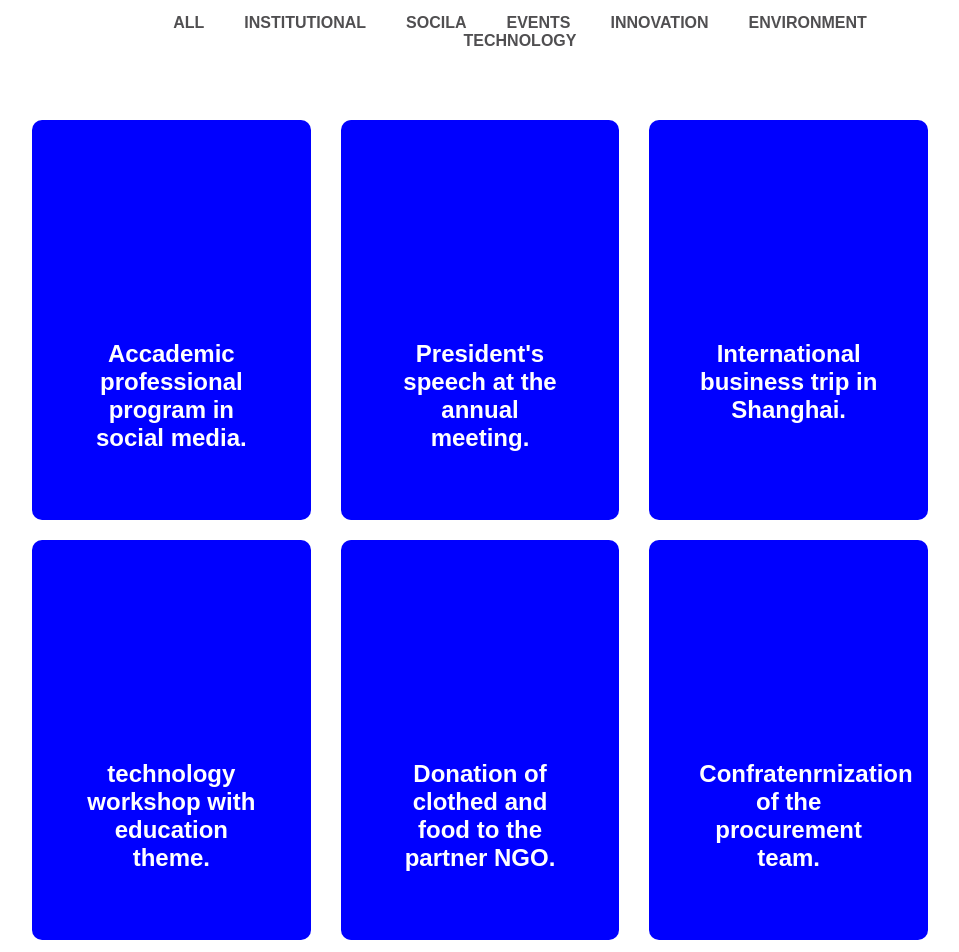
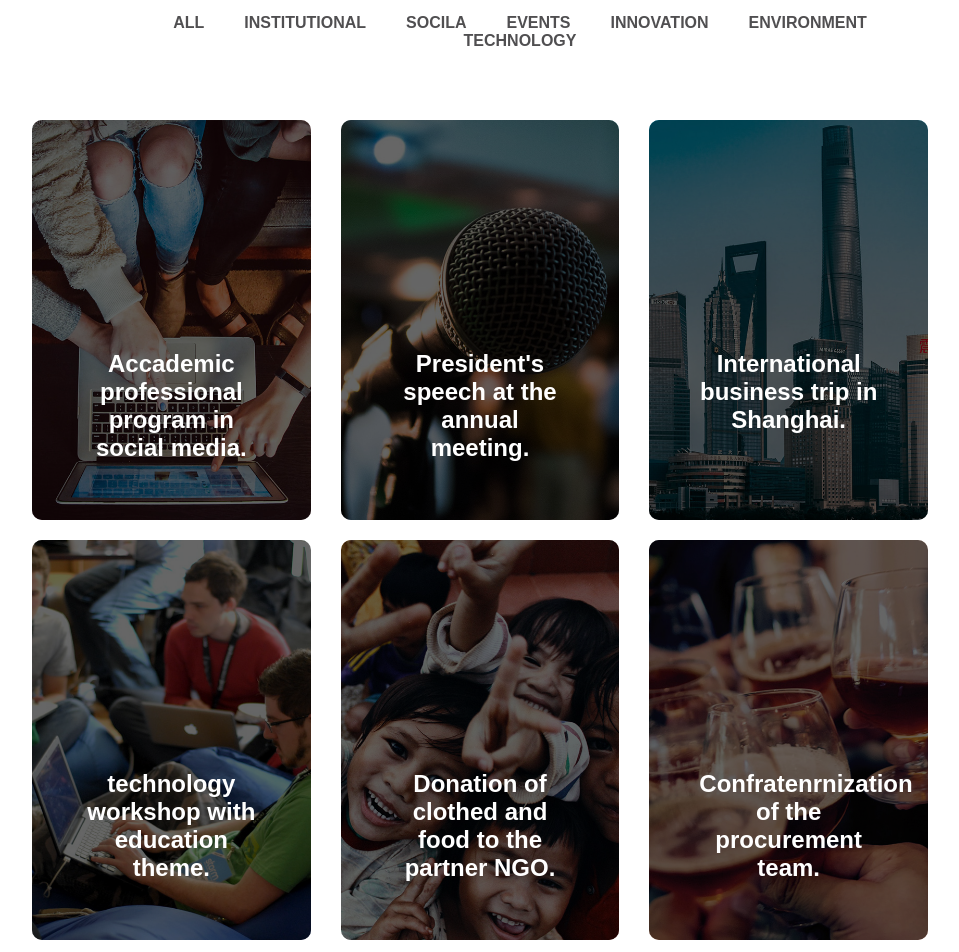
Before and after one commit to IvanRusso91/proj-html-vuejs, a Vue app: page / in a window 1280 px wide. Shown: the part 3780-4732 px from the top of the page, without its empty margins (160-1119 px from the left). Built offline with nearby package versions, Linux system fonts and the light colour scheme.

Commit message:
fixato alcuni componenti

```diff
--- a/src/components/ProjectsComp.vue
+++ b/src/components/ProjectsComp.vue
@@ -16,19 +16,23 @@
       </nav>
 
       <div class="box-cards">
-      <div v-for="(item, index) in books" :key="`i${index}  `"   class="card" id="c-up">
+
+         <!--Card ciclate  -->
+        <div v-for="(item, index) in books" :key="`i${index}  `"   class="card" id="c-up" :style="{
+          'background-image': `url(${item.image})`}">
+          <div class="velo">
 
             <div class="up">
-
               <dir>
                 <i :class= 'item.arr'></i>
               </dir>
-
             </div>
 
             <div class="down">
               <h2>{{item.text}}.</h2>
               <p>{{item.down}}</p>
+            </div>
+
           </div>
         </div>
       </div>
@@ -44,37 +48,37 @@ export default {
       books:[
         {
           arr:'fa-solid fa-arrow-right',
-          image: '../assets/img/project-1.png',
+          image: require('../assets/img/project-1.jpg'),
           text: 'Accademic professional program in social media',
           down: 'Lorem ipsum dolor sit amet consectetur     adipisicing elit.',
         },
         {
           arr:'fa-solid fa-arrow-right',
-          image:'../assets/img/project-2.jpg',
+          image: require('../assets/img/project-2.jpg'),
           text: "President's speech at the annual meeting",
           down: 'Lorem ipsum dolor sit amet consectetur     adipisicing elit.',
         },
         {
           arr:'fa-solid fa-arrow-right',
-          image:'../assets/img/project-3.jpg',
+          image: require('../assets/img/project-3.jpg'),
           text: 'International business trip in Shanghai',
           down: 'Lorem ipsum dolor sit amet consectetur     adipisicing elit.',
         },
         {
           arr:'fa-solid fa-arrow-right',
-          image:'../assets/img/project-4.jpg',
+          image: require('../assets/img/project-4.jpg'),
           text: 'technology workshop with education theme',
           down: 'Lorem ipsum dolor sit amet consectetur     adipisicing elit.',
         },
         {
           arr:'fa-solid fa-arrow-right',
-          image:'../assets/img/project-5.jpg',
+          image: require('../assets/img/project-5.jpg'),
           text: 'Donation of clothed and food to the partner NGO',
           down: 'Lorem ipsum dolor sit amet consectetur     adipisicing elit.',
         },
         {
           arr:'fa-solid fa-arrow-right',
-          image:'../assets/img/project-6.jpg',
+          image: require('../assets/img/project-6.jpg'),
           text: 'Confratenrnization of the procurement team',
           down: 'Lorem ipsum dolor sit amet consectetur     adipisicing elit.',
         },
@@ -141,12 +145,25 @@ export default {
       border-radius: 10px;
       height: 400px;
       margin-top: 20px;
-      background-color: blue;
       transition: 1s;
+      background-position: center;
+      background-size: cover;
+      position: relative;
+
       &:hover{
         transform: translateY(-15px);
         box-shadow: 0px 10px 8px gray;
       }
+
+      .velo{
+        position: absolute;
+        background-color: rgba(0,0,0,0.6);
+        width: 100%;
+        top:0;
+        left: 0;
+        height: 100%;
+        padding: 50px;
+        border-radius: 10px;
 
         .up{
           color: $bL-color;
@@ -170,7 +187,7 @@ export default {
           }
         }
         .down{
-        margin-top: 170px;
+          margin-top: 180px;
           h2{
             font-size: 1.5rem;
             margin-bottom: 10px ;
@@ -183,6 +200,8 @@ export default {
           }
         }
       }
+
+    }
   }
 
 }
--- a/src/components/ServicesComp.vue
+++ b/src/components/ServicesComp.vue
@@ -14,6 +14,9 @@
 
     </div>
     <div class="container box-cards">
+
+      <!--Card ciclate  -->
+
       <div v-for="(card, index) in cards" :key="`i${index}  `"   class="card">
         <div class="up">
 
--- a/src/components/TouchComp.vue
+++ b/src/components/TouchComp.vue
@@ -23,8 +23,9 @@
 
             </select>
             <textarea rows="10" cols="30" placeholder="Message"></textarea>
-
+            <div class="btn-box">
               <a href="#" class="btn">send</a>
+            </div>
           </div>
 
 
@@ -43,6 +44,7 @@
         </ul>
 
         <a class="btn-right" href="#">view map</a>
+
       </div>
     </div>
   </div>
@@ -63,8 +65,13 @@ export default {
 .touch{
   @include j-sb;
   margin-bottom: 130px;
+  display: flex;
+    flex-wrap: wrap;
   .left{
-    width: 70%;
+    display: flex;
+    flex-wrap: wrap;
+    flex-direction: column;
+    width: 900px;
     .tou{
       text-transform: uppercase;
       color: $vibrant-color;
@@ -114,6 +121,8 @@ export default {
           font-size: 1.1rem;
           margin-bottom: 40px;
         }
+        .btn-box{
+          margin-top: 20px;
           .btn{
             @include btn1;
             text-transform: uppercase;
@@ -124,8 +133,9 @@ export default {
         }
       }
     }
+  }
   .right{
-    width: 30%;
+    width: 350px;
     h2{
       margin-top: 100px;
       margin-bottom: 30px;
```
Lines whose indentation alone changed are shown as unchanged.
